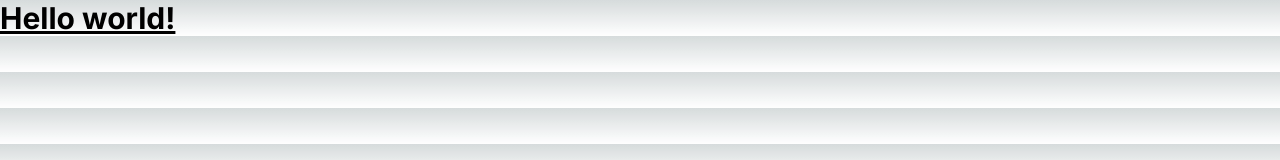
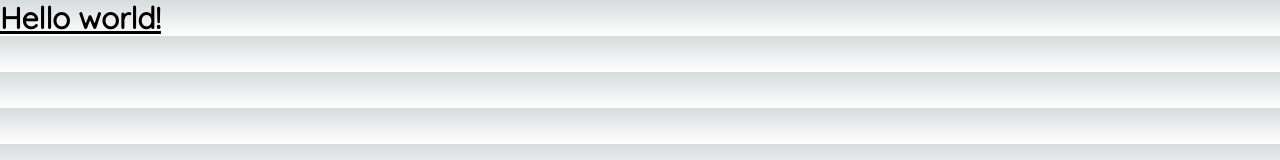
Before and after one commit to jt-96/portfolio-v2, a Next.js app: page / in a window 1280 px wide. Shown: the top 160 px of the page. Built offline with nearby package versions, Linux system fonts and the light colour scheme.

Commit message:
feature: change main font, change main metadata

```diff
--- a/src/app/layout.tsx
+++ b/src/app/layout.tsx
@@ -1,12 +1,17 @@
 import type { Metadata } from "next";
-import { Inter } from "next/font/google";
+import { Quicksand } from "next/font/google";
 import "./globals.css";
 
-const inter = Inter({ subsets: ["latin"] });
+const font = Quicksand({
+  weight: "400",
+  style: "normal",
+  display: "swap",
+  subsets: ["latin"],
+});
 
 export const metadata: Metadata = {
-  title: "Create Next App",
-  description: "Generated by create next app",
+  title: "Welcome to my Portfolio!",
+  description: "Portfolio V2",
 };
 
 export default function RootLayout({
@@ -16,7 +21,7 @@
 }>) {
   return (
     <html lang="en">
-      <body className={inter.className}>{children}</body>
+      <body className={font.className}>{children}</body>
     </html>
   );
 }
```
